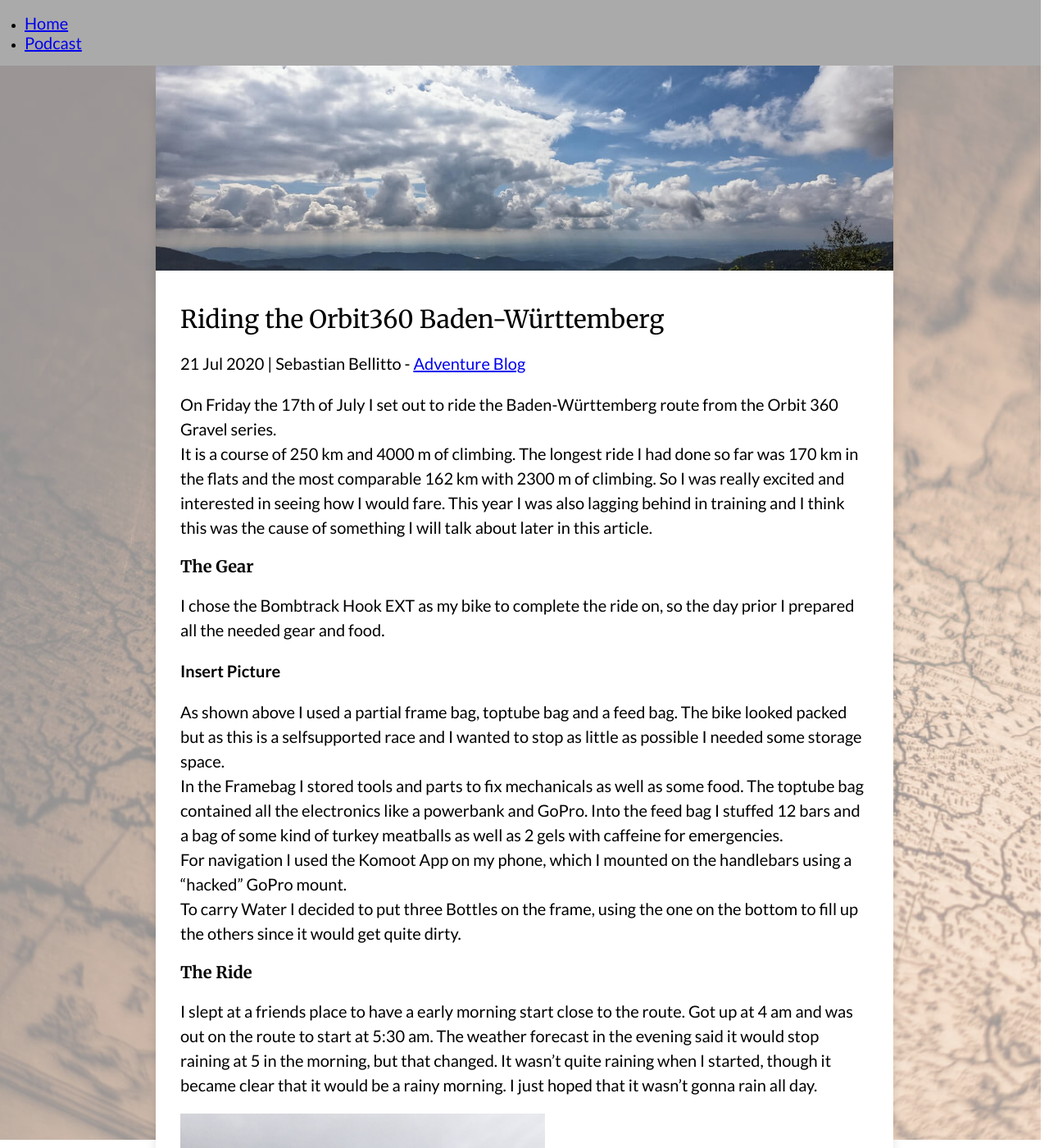
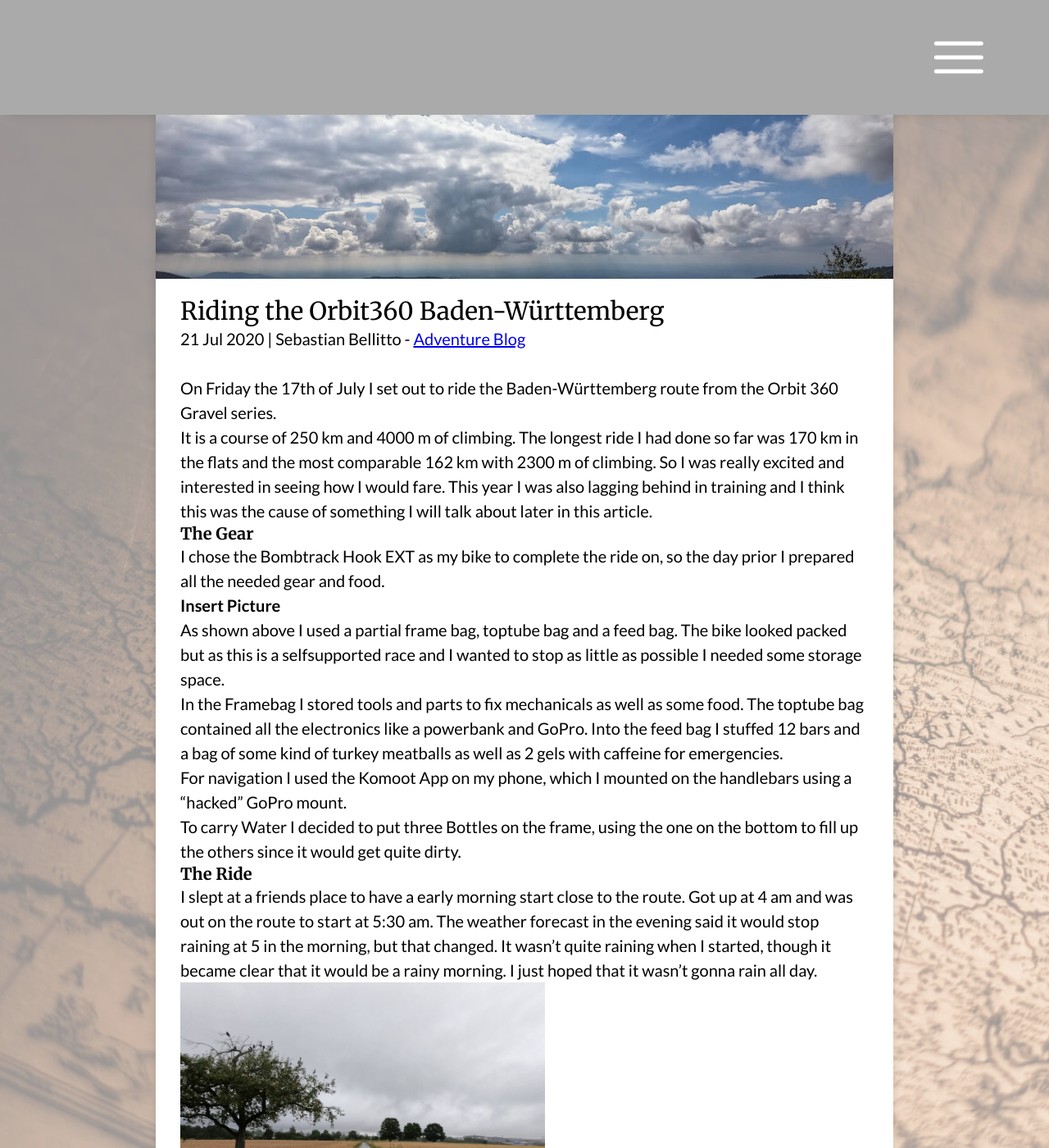
Before and after one commit to SebastianSlash/SebastianSlash.github.io, a Jekyll site: the page built from _posts/adventure/2020-07-21-riding-the-orbit360-BW.md, in a window 1280 px wide and 1400 px high. Shown: the whole window at 82% size. Built offline with Jekyll 4.4.1, drawn with Linux system fonts in a browser that asks for light colours; some web fonts are replaced.

Commit message:
styled navigation, hamburger

```diff
--- a/_includes/navigation.html
+++ b/_includes/navigation.html
@@ -1,5 +1,10 @@
 <nav class="main_nav">
-  <ul>
+  <div class="hamburger">
+    <div class="line one"></div>
+    <div class="line two"></div>
+    <div class="line three"></div>
+  </div>
+  <ul class="nav-links">
   {% for item in site.data.navigation %}
     <li><a href="{{ item.link }}" {% if page.url == item.link %}class="current"{% endif %}>{{ item.name }}</a></li>
   {% endfor %}
--- a/_layouts/default.html
+++ b/_layouts/default.html
@@ -13,5 +13,8 @@
 			{{ content }}
 		</div>
 		{% include footer.html %}
+
+		<!-- Scripts -->
+		<script src="/assets/js/app.js"></script>
 	</body>
 </html>
--- a/_layouts/post.html
+++ b/_layouts/post.html
@@ -15,7 +15,7 @@ layout: default
         - <a href="{{ blog.url }}">{{ blog.blog_name }}</a>
       {% endif %}
     </p>
-
+    <p><br></p>
     <div class="post">
       {{ content }}
     </div>
--- a/_sass/base.sass
+++ b/_sass/base.sass
@@ -1,3 +1,8 @@
+*
+  margin: 0
+  padding: 0
+  box-sizing: border-box
+
 h1
   font: 30px Oxygen Mono, monospace
 h2
@@ -31,12 +36,81 @@ p
   position: fixed
   top: 0px
   width: 100vw
+  height: 10vh
   z-index: 2
   background-color: #aaa
+  box-shadow: 0px 6px 15px -10px rgba(0, 0, 0, 0.2)
+
+.nav-links
+  display: flex
+  list-style: none
+  justify-content: space-around
+  align-items: center
+  position: fixed
+  background-color: #999
+  height: 100vh
+  width: 100%
+  flex-direction: column
+  clip-path: inset(10vh 0 0 100%)
+  -webkit-clip-path: inset(10vh 0 0 100%)
+  transition: all 1s ease-out
+  pointer-events: none
+.nav-links.open
+  clip-path: inset(10vh 0 0 0)
+  -webkit-clip-path: inset(10vh 0 0 0)
+  pointer-events: all
+
+
+.line
+  width: 60px
+  height: 5px
+  background: white
+  margin: 12px
+  border-radius: 5px
+  transition: all 0.5s ease-out
+
+
+.line.three.open
+  display: none
+
+.line.one.open
+  -moz-transform: rotate(45deg)
+  -o-transform: rotate(45deg)
+  -webkit-transform: rotate(45deg)
+  -ms-transform: rotate(45deg)
+  transform: rotate(45deg)
+  filter:  progid:DXImageTransform.Microsoft.Matrix(sizingMethod='auto expand',  M11=0.9914448613738104, M12=-0.13052619222005157,M21=0.13052619222005157, M22=0.9914448613738104)
+  -ms-filter: "progid:DXImageTransform.Microsoft.Matrix(M11=0.9914448613738104, M12=-0.13052619222005157, M21=0.13052619222005157, M22=0.9914448613738104,sizingMethod='auto expand')"
+  zoom: 1
+  margin-top: 28px
+
+.line.two.open
+  -moz-transform: rotate(-45deg)
+  -o-transform: rotate(-45deg)
+  -webkit-transform: rotate(-45deg)
+  -ms-transform: rotate(-45deg)
+  transform: rotate(-45deg)
+  filter:  progid:DXImageTransform.Microsoft.Matrix(sizingMethod='auto expand',  M11=0.9914448613738104, M12=-0.13052619222005157,M21=0.13052619222005157, M22=0.9914448613738104)
+  -ms-filter: "progid:DXImageTransform.Microsoft.Matrix(M11=0.9914448613738104, M12=-0.13052619222005157, M21=0.13052619222005157, M22=0.9914448613738104,sizingMethod='auto expand')"
+  zoom: 1
+  margin-top: -16px
+
+nav
+  position: relative
+
+.hamburger
+  position: absolute
+  cursor: pointer
+  right: 5%
+  top: 50%
+  transform: translate(-5%, -50%)
+  z-index: 2
+.hamburger.open
+  height: 63px
 
 
 footer
   grid-area: footer
 
-body
-  margin: -10px -10px -10px -10px
+// body
+//   margin: -10px -10px -10px -10px
--- a/_sass/blog.sass
+++ b/_sass/blog.sass
@@ -15,7 +15,7 @@
 
 
   code
-    font: 18px Cutive Mono, monospace
+    font: $font_code
     background: rgba(20, 20, 20, 0.10)
     // padding-left: 7px
     // padding-right: 7px
@@ -47,13 +47,13 @@
 
   .feat-img
     position: fixed
-    top: 80px
+    top: 10vh
     z-index: -1
     height: 350px
     width: 100%
     overflow: hidden
     img
-      margin-top: -45px
+      margin-top: -65px
 
   .post-gallery
     max-width: 600px
@@ -84,7 +84,7 @@
     .feat-img
       width: 900px
       img
-        margin-top: -155px
+        margin-top: -185px
 
     .post-gallery
       max-width: 900px
--- a/_sass/variables.sass
+++ b/_sass/variables.sass
@@ -3,5 +3,7 @@
 $h1_blog: 30px Merriweather, serif
 $h2_blog: 20px Merriweather, serif
 $font_blog: 20px Lato, sans-serif
+$font_code: 18px Cutive Mono, monospace
 // Adventure
 $nav_col_adventure: #aaa
+$nav_col_tech: #ccc
--- /dev/null
+++ b/assets/js/app.js
@@ -0,0 +1,12 @@
+const hamburger = document.querySelector(".hamburger");
+const navLinks = document.querySelector(".nav-links");
+const links = document.querySelector(".nav-links li");
+const lines = document.querySelectorAll(".line");
+
+hamburger.addEventListener('click', () => {
+  navLinks.classList.toggle("open");
+  hamburger.classList.toggle("open");
+  lines.forEach(line => {
+    line.classList.toggle("open");
+  });
+});
```
